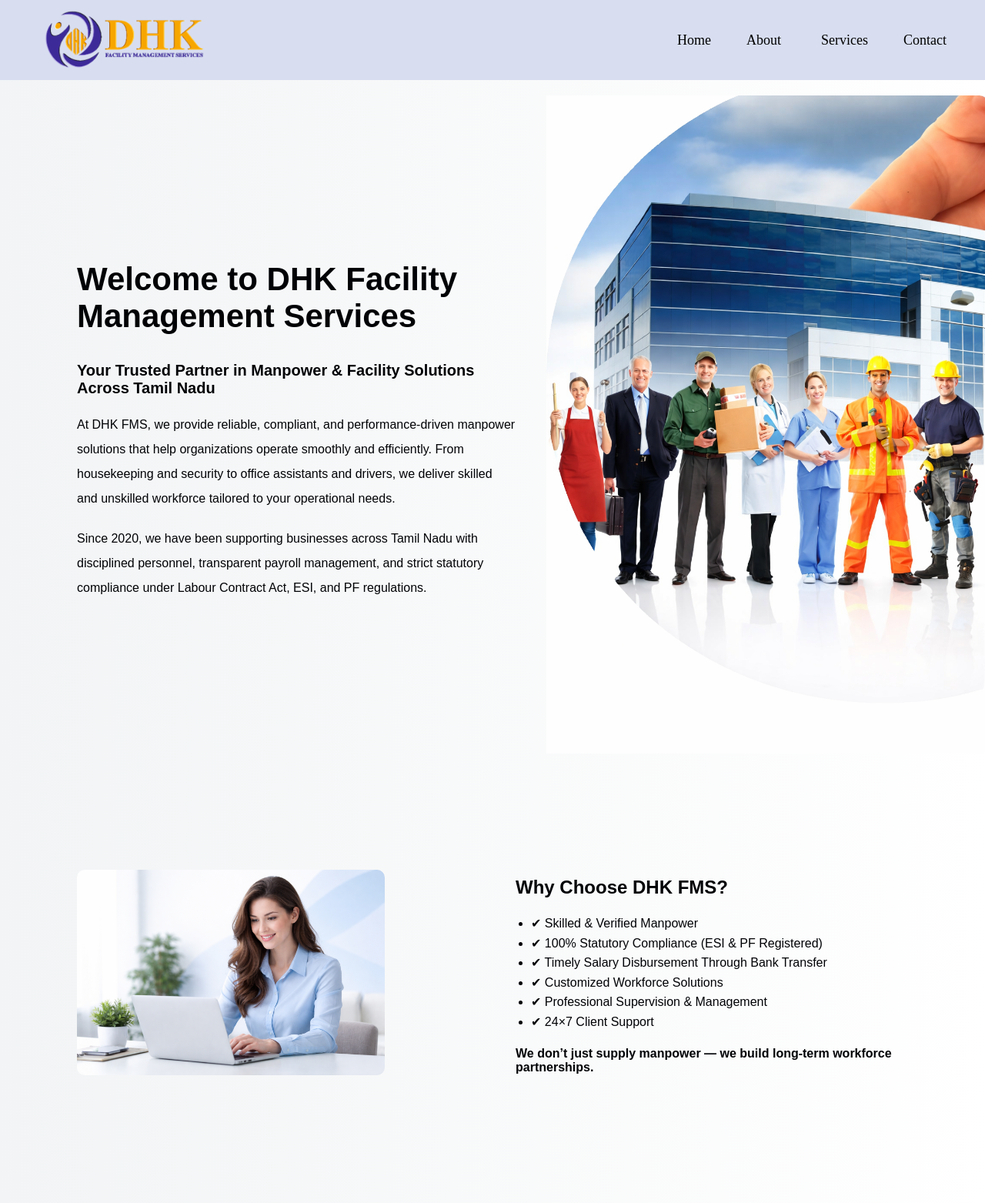
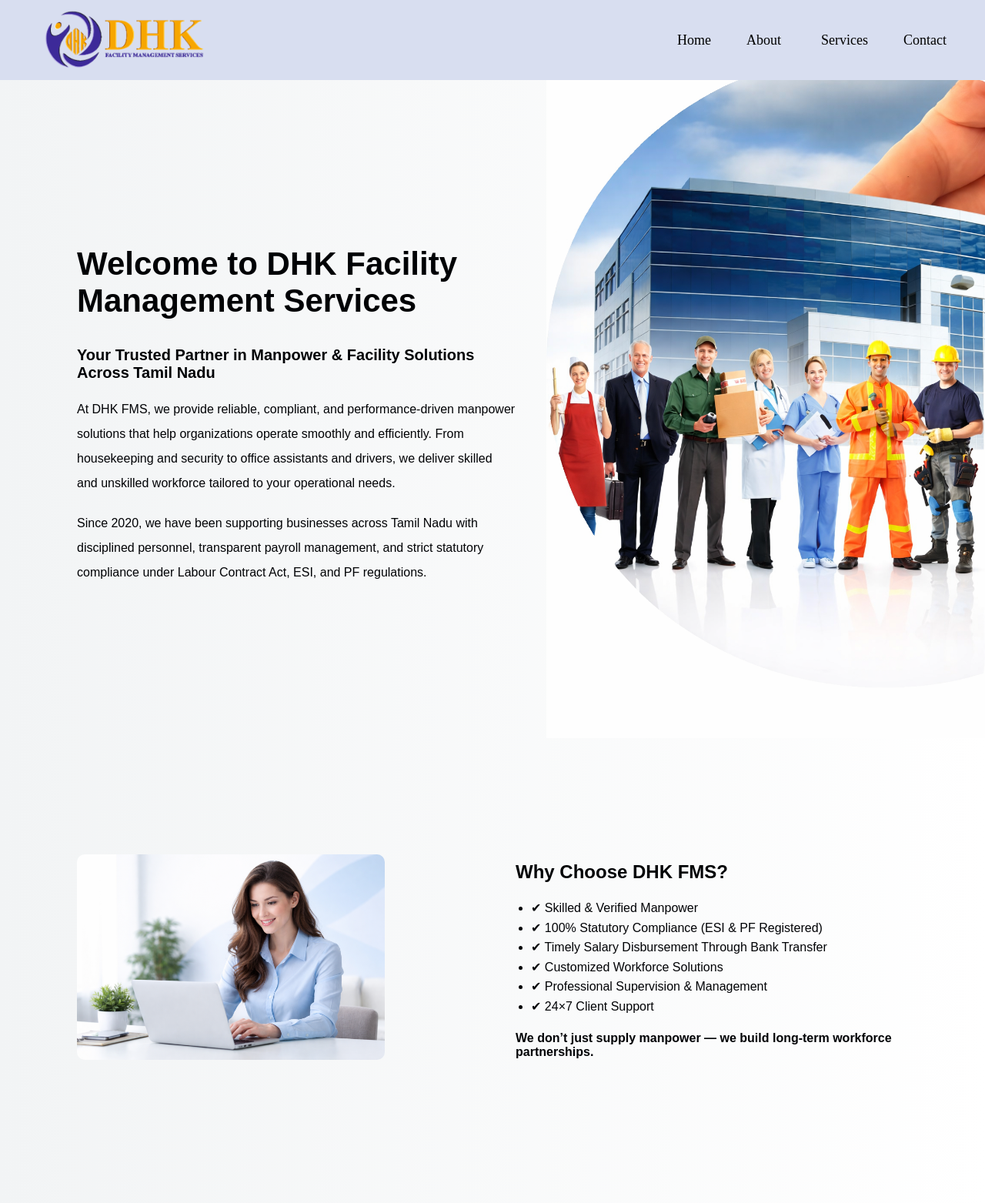
Before and after one commit to NivethithaaPrabhakaran/dhk-website, a Flask app: page / in a window 1280 px wide. Shown: the top 1563 px of the page at 77% size. Run offline with Flask 3, Linux system fonts and the light colour scheme.

Commit message:
reduced homepage top spacing

```diff
--- a/static/style.css
+++ b/static/style.css
@@ -118,7 +118,7 @@ nav a,
     display: flex;
     align-items: center;
     justify-content: space-between;
-    padding: 20px 0 60px 100px;
+    padding: 0px 0 60px 100px;
     /* remove right padding */
     gap: 40px;
 }
```
